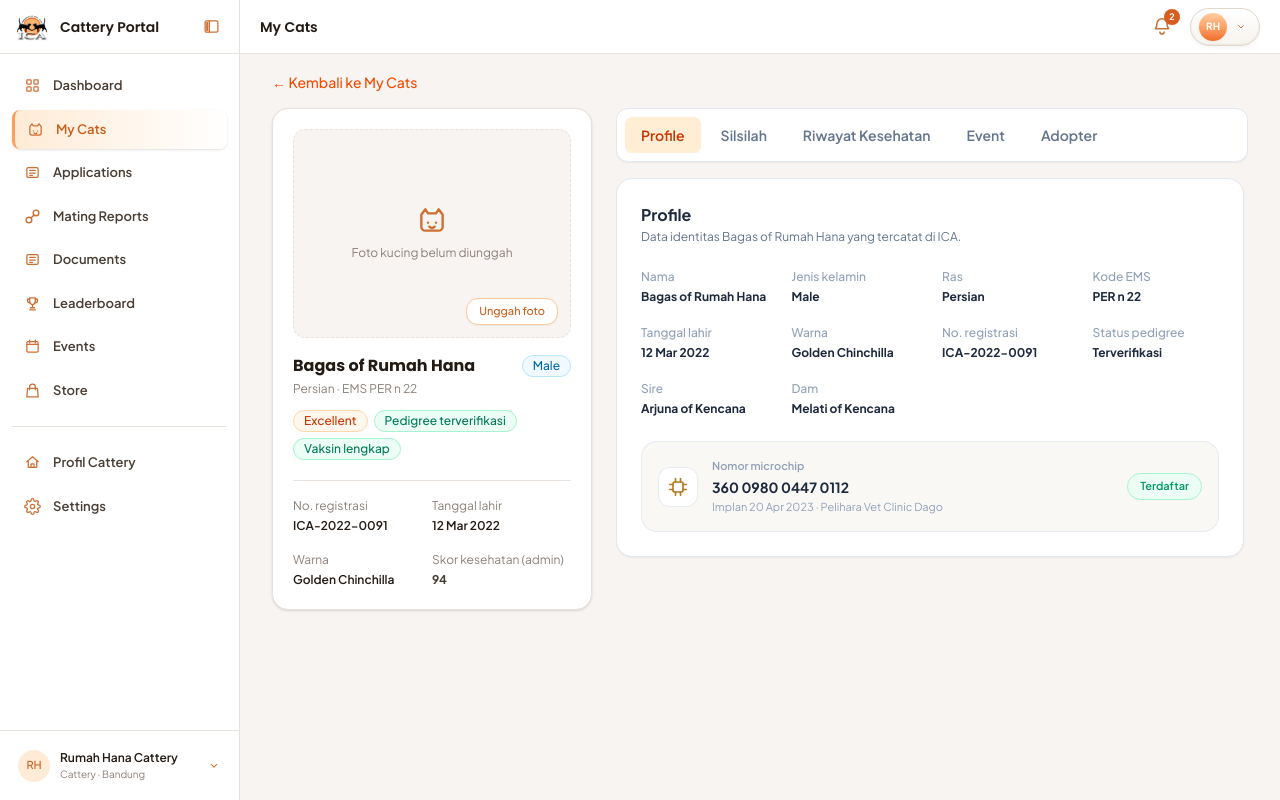
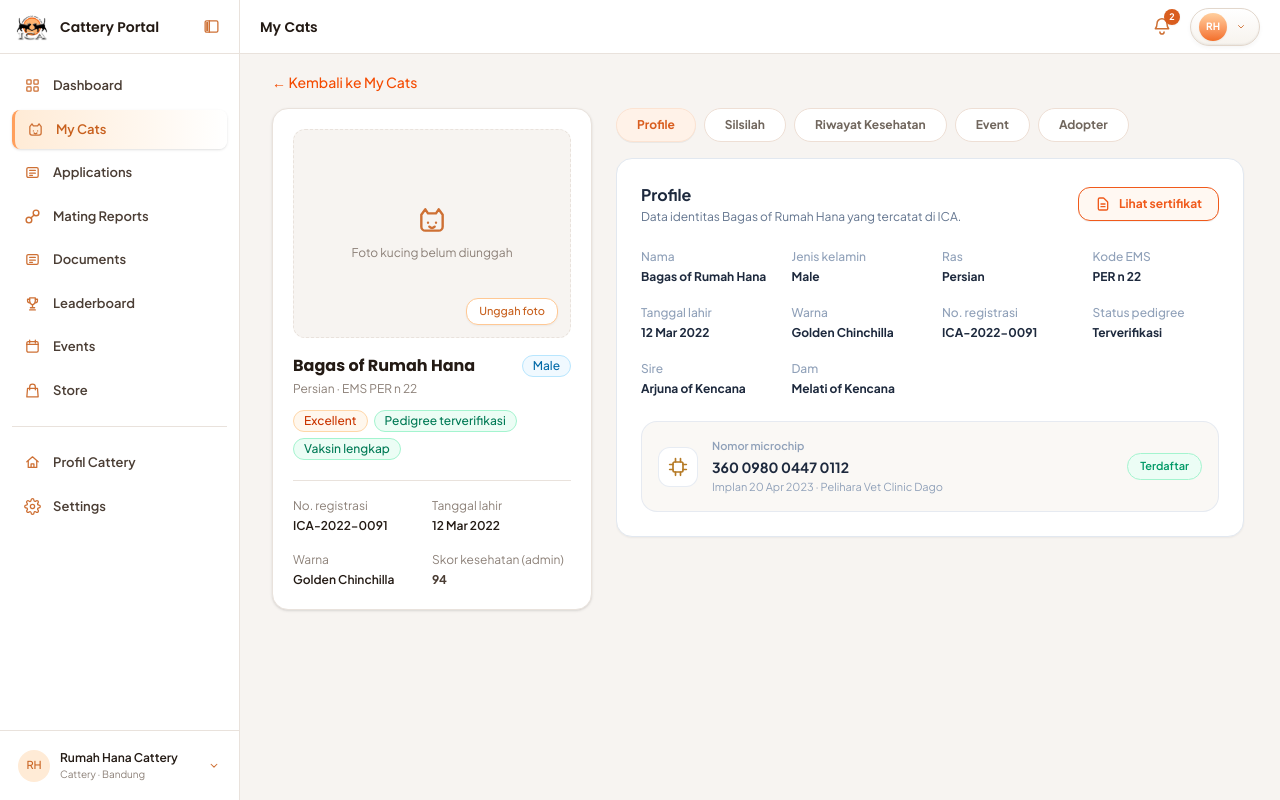
Before and after one commit to Riwriw-pnya/ica, a Next.js app: page /cattery/my-cats/1 in a window 1280 px wide. Built offline with nearby package versions, Linux system fonts and the light colour scheme.

Commit message:
feat: add preview sertif, fix ui tabs desktop cattery

```diff
--- a/app/cattery/my-cats/[id]/components/CatDetailTabs.tsx
+++ b/app/cattery/my-cats/[id]/components/CatDetailTabs.tsx
@@ -28,6 +28,7 @@ type TabKey = "profile" | "silsilah" | "health" | "events" | "adopter";
 type ExtendedCatProfile = CatProfileDetail & {
   emsCode?: string;
   microchip?: string;
+  certificateUrl?: string;
 };
 
 interface CatDetailTabsProps {
@@ -37,6 +38,13 @@ interface CatDetailTabsProps {
   healthVaccines?: CatHealthVaccine[];
   adopters?: CatAdopterItem[];
 }
+
+// Mapping gambar sertifikat berdasarkan ID kucing
+const certificateImages: Record<number, string> = {
+  1: "/certificates/certificate-bagas.jpg",
+  2: "/certificates/certificate-nara.jpg",
+  3: "/certificates/certificate-arum.jpg",
+};
 
 const dummyVaccinesComplete: CatHealthVaccine[] = [
   { id: "1", catId: 1, title: "Tricat (F3)", givenDate: "14 Mar 2024", clinic: "Klinik Mitra Satwa Bandung", status: "Sudah" },
@@ -59,7 +67,6 @@ export function CatDetailTabs({
 }: CatDetailTabsProps) {
   const [active, setActive] = useState<TabKey>("profile");
 
-  const initialData = cat.id % 2 === 0 ? dummyVaccinesIncomplete : dummyVaccinesComplete;
   const [vaccineList, setVaccineList] = useState<ExtendedCatHealthVaccine[]>(
     (cat.id % 2 === 0 ? dummyVaccinesIncomplete : dummyVaccinesComplete) as ExtendedCatHealthVaccine[]
   );
@@ -83,11 +90,9 @@ export function CatDetailTabs({
   const handleAddManualVaccine = (newVaccine: { title: string; givenDate: string; clinic: string }) => {
     setVaccineList((prev) => {
       const cleanTitle = newVaccine.title.trim().toLowerCase();
-
       const exists = prev.some((v) => v.title.trim().toLowerCase() === cleanTitle);
 
       if (exists) {
-        // Jika vaksin sudah ada di daftar, update item yang berstatus Belum/Lama
         return prev.map((v) => {
           if (v.title.trim().toLowerCase() === cleanTitle) {
             return {
@@ -102,7 +107,6 @@ export function CatDetailTabs({
         });
       }
 
-      // Jika vaksin jenis baru tambahkan sebagai item baru
       return [
         ...prev,
         {
@@ -119,13 +123,81 @@ export function CatDetailTabs({
 
   return (
     <div className="flex flex-col h-full space-y-4 overflow-hidden">
-      {/* Header Tab Navigation */}
-      <div className="shrink-0 rounded-xl border border-slate-200 bg-white p-2 shadow-xs">
+
+      {/* ========================================================= */}
+      {/* 1. HEADER TAB NAVIGATION - DESKTOP (SESUAI FOTO DESAIN)    */}
+      {/* ========================================================= */}
+      <div className="hidden lg:flex items-center gap-2 shrink-0">
+        <button
+          type="button"
+          onClick={() => setActive("profile")}
+          className={`rounded-full px-5 py-2 text-xs font-bold transition-all cursor-pointer border ${
+            active === "profile"
+              ? "bg-[#FFF2E8] text-[#D95D1E] border-[#FCE3D2] shadow-2xs"
+              : "bg-white text-[#70665D] border-[#EEDFD5] hover:bg-[#FAF7F2] hover:text-[#1A1513]"
+          }`}
+        >
+          Profile
+        </button>
+
+        <button
+          type="button"
+          onClick={() => setActive("silsilah")}
+          className={`rounded-full px-5 py-2 text-xs font-bold transition-all cursor-pointer border ${
+            active === "silsilah"
+              ? "bg-[#FFF2E8] text-[#D95D1E] border-[#FCE3D2] shadow-2xs"
+              : "bg-white text-[#70665D] border-[#EEDFD5] hover:bg-[#FAF7F2] hover:text-[#1A1513]"
+          }`}
+        >
+          Silsilah
+        </button>
+
+        <button
+          type="button"
+          onClick={() => setActive("health")}
+          className={`rounded-full px-5 py-2 text-xs font-bold transition-all cursor-pointer border ${
+            active === "health"
+              ? "bg-[#FFF2E8] text-[#D95D1E] border-[#FCE3D2] shadow-2xs"
+              : "bg-white text-[#70665D] border-[#EEDFD5] hover:bg-[#FAF7F2] hover:text-[#1A1513]"
+          }`}
+        >
+          Riwayat Kesehatan
+        </button>
+
+        <button
+          type="button"
+          onClick={() => setActive("events")}
+          className={`rounded-full px-5 py-2 text-xs font-bold transition-all cursor-pointer border ${
+            active === "events"
+              ? "bg-[#FFF2E8] text-[#D95D1E] border-[#FCE3D2] shadow-2xs"
+              : "bg-white text-[#70665D] border-[#EEDFD5] hover:bg-[#FAF7F2] hover:text-[#1A1513]"
+          }`}
+        >
+          Event
+        </button>
+
+        <button
+          type="button"
+          onClick={() => setActive("adopter")}
+          className={`rounded-full px-5 py-2 text-xs font-bold transition-all cursor-pointer border ${
+            active === "adopter"
+              ? "bg-[#FFF2E8] text-[#D95D1E] border-[#FCE3D2] shadow-2xs"
+              : "bg-white text-[#70665D] border-[#EEDFD5] hover:bg-[#FAF7F2] hover:text-[#1A1513]"
+          }`}
+        >
+          Adopter
+        </button>
+      </div>
+
+      {/* ========================================================= */}
+      {/* 2. HEADER TAB NAVIGATION - MOBILE (DI-KEEP SESUAI ASLI)   */}
+      {/* ========================================================= */}
+      <div className="block lg:hidden shrink-0 rounded-xl border border-slate-200 bg-white p-2 shadow-xs">
         <div className="flex items-center gap-1 overflow-x-auto no-scrollbar scroll-smooth">
           <button
             type="button"
             onClick={() => setActive("profile")}
-            className={`whitespace-nowrap rounded-lg px-4 py-2 text-xs md:text-sm font-semibold transition-all cursor-pointer ${
+            className={`whitespace-nowrap rounded-lg px-4 py-2 text-xs font-semibold transition-all cursor-pointer ${
               active === "profile"
                 ? "bg-orange-100 text-orange-700 shadow-xs"
                 : "text-slate-500 hover:bg-slate-50 hover:text-slate-700"
@@ -137,7 +209,7 @@ export function CatDetailTabs({
           <button
             type="button"
             onClick={() => setActive("silsilah")}
-            className={`whitespace-nowrap rounded-lg px-4 py-2 text-xs md:text-sm font-semibold transition-all cursor-pointer ${
+            className={`whitespace-nowrap rounded-lg px-4 py-2 text-xs font-semibold transition-all cursor-pointer ${
               active === "silsilah"
                 ? "bg-orange-100 text-orange-700 shadow-xs"
                 : "text-slate-500 hover:bg-slate-50 hover:text-slate-700"
@@ -149,7 +221,7 @@ export function CatDetailTabs({
           <button
             type="button"
             onClick={() => setActive("health")}
-            className={`whitespace-nowrap rounded-lg px-4 py-2 text-xs md:text-sm font-semibold transition-all cursor-pointer ${
+            className={`whitespace-nowrap rounded-lg px-4 py-2 text-xs font-semibold transition-all cursor-pointer ${
               active === "health"
                 ? "bg-orange-100 text-orange-700 shadow-xs"
                 : "text-slate-500 hover:bg-slate-50 hover:text-slate-700"
@@ -161,7 +233,7 @@ export function CatDetailTabs({
           <button
             type="button"
             onClick={() => setActive("events")}
-            className={`whitespace-nowrap rounded-lg px-4 py-2 text-xs md:text-sm font-semibold transition-all cursor-pointer ${
+            className={`whitespace-nowrap rounded-lg px-4 py-2 text-xs font-semibold transition-all cursor-pointer ${
               active === "events"
                 ? "bg-orange-100 text-orange-700 shadow-xs"
                 : "text-slate-500 hover:bg-slate-50 hover:text-slate-700"
@@ -173,7 +245,7 @@ export function CatDetailTabs({
           <button
             type="button"
             onClick={() => setActive("adopter")}
-            className={`whitespace-nowrap rounded-lg px-4 py-2 text-xs md:text-sm font-semibold transition-all cursor-pointer ${
+            className={`whitespace-nowrap rounded-lg px-4 py-2 text-xs font-semibold transition-all cursor-pointer ${
               active === "adopter"
                 ? "bg-orange-100 text-orange-700 shadow-xs"
                 : "text-slate-500 hover:bg-slate-50 hover:text-slate-700"
@@ -224,6 +296,7 @@ function ChipIcon({ className }: { className?: string }) {
 {/* Tab Profile */}
 function ProfileTab({ cat }: { cat: ExtendedCatProfile }) {
   const [imagePreview, setImagePreview] = useState<string | null>(cat.image || null);
+  const [isCertificateOpen, setIsCertificateOpen] = useState(false);
   const fileInputRef = useRef<HTMLInputElement>(null);
   const { showToast } = useToast();
 
@@ -236,6 +309,8 @@ function ProfileTab({ cat }: { cat: ExtendedCatProfile }) {
     }
   };
 
+  const certImgUrl = cat.certificateUrl || certificateImages[cat.id];
+
   return (
     <>
       <input
@@ -247,7 +322,8 @@ function ProfileTab({ cat }: { cat: ExtendedCatProfile }) {
       />
 
       {/* Mobile Profile View */}
-      <div className="block lg:hidden rounded-2xl border border-[#EEDFD5] bg-white p-4 shadow-2xs space-y-4">
+      <div className="block lg:hidden space-y-3">
+        <div className="rounded-2xl border border-[#EEDFD5] bg-white p-4 shadow-2xs space-y-4">
           <div className="relative flex aspect-[4/3] w-full flex-col items-center justify-center overflow-hidden rounded-2xl border border-dashed border-[#EEDFD5] bg-[#FAF7F2] text-[#8C8074]">
             {imagePreview ? (
               <Image src={imagePreview} alt={cat.name} fill className="object-cover" />
@@ -311,13 +387,39 @@ function ProfileTab({ cat }: { cat: ExtendedCatProfile }) {
           </div>
         </div>
 
+        {/* Tombol Lihat Sertifikat Mobile */}
+        <button
+          type="button"
+          onClick={() => setIsCertificateOpen(true)}
+          className="w-full flex items-center justify-center gap-2 rounded-xl border border-[#F05A1B] bg-[#FFF8F2] hover:bg-[#FFEFE3] py-3 text-xs font-bold text-[#F05A1B] shadow-2xs transition active:scale-[0.99] cursor-pointer"
+        >
+          <svg className="w-4 h-4" fill="none" viewBox="0 0 24 24" stroke="currentColor" strokeWidth="2">
+            <path strokeLinecap="round" strokeLinejoin="round" d="M9 12h6m-6 4h6m2 5H7a2 2 0 01-2-2V5a2 2 0 012-2h5.586a1 1 0 01.707.293l5.414 5.414a1 1 0 01.293.707V19a2 2 0 01-2 2z" />
+          </svg>
+          Lihat sertifikat
+        </button>
+      </div>
+
       {/* Desktop Profile View */}
       <div className="hidden lg:block rounded-2xl border border-slate-200 bg-white p-6 shadow-xs space-y-6">
+        <div className="flex items-center justify-between">
           <div>
             <h3 className="text-base font-bold text-slate-800">Profile</h3>
             <p className="text-xs text-slate-500 mt-0.5">
               Data identitas {cat.name || "Bagas of Rumah Hana"} yang tercatat di ICA.
             </p>
+          </div>
+
+          <button
+            type="button"
+            onClick={() => setIsCertificateOpen(true)}
+            className="flex items-center gap-2 rounded-xl border border-[#F05A1B] bg-[#FFF8F2] hover:bg-[#FFEFE3] px-4 py-2 text-xs font-bold text-[#F05A1B] transition active:scale-95 cursor-pointer shadow-2xs"
+          >
+            <svg className="w-4 h-4" fill="none" viewBox="0 0 24 24" stroke="currentColor" strokeWidth="2">
+              <path strokeLinecap="round" strokeLinejoin="round" d="M9 12h6m-6 4h6m2 5H7a2 2 0 01-2-2V5a2 2 0 012-2h5.586a1 1 0 01.707.293l5.414 5.414a1 1 0 01.293.707V19a2 2 0 01-2 2z" />
+            </svg>
+            Lihat sertifikat
+          </button>
         </div>
 
         {/* Grid Informasi Identitas */}
@@ -394,11 +496,121 @@ function ProfileTab({ cat }: { cat: ExtendedCatProfile }) {
         </div>
 
       </div>
+
+      {/* ========================================================= */}
+      {/* MODAL PREVIEW SERTIFIKAT DIGITAL                          */}
+      {/* ========================================================= */}
+      {isCertificateOpen && (
+        <div className="fixed inset-0 z-50 flex items-center justify-center bg-black/60 p-4 backdrop-blur-xs animate-fade-in">
+          <div className="relative w-full max-w-2xl rounded-2xl bg-white p-6 shadow-2xl space-y-4 overflow-hidden border border-slate-100">
+            <div className="flex items-center justify-between border-b border-slate-100 pb-3">
+              <div>
+                <h3 className="text-base font-bold text-slate-900">
+                  Sertifikat Pedigree · {cat.name}
+                </h3>
+                <p className="text-xs text-slate-500 mt-0.5">
+                  No. Registrasi: {cat.registrationNumber || cat.regCode}
+                </p>
+              </div>
+              <button
+                type="button"
+                onClick={() => setIsCertificateOpen(false)}
+                className="flex h-8 w-8 items-center justify-center rounded-full bg-slate-100 text-slate-500 hover:bg-slate-200 transition cursor-pointer"
+              >
+                ✕
+              </button>
+            </div>
+
+            {certImgUrl ? (
+              <div className="relative w-full aspect-[4/3] rounded-xl overflow-hidden border border-slate-200 bg-slate-50 flex items-center justify-center">
+                <Image
+                  src={certImgUrl}
+                  alt={`Sertifikat ${cat.name}`}
+                  fill
+                  className="object-contain"
+                />
+              </div>
+            ) : (
+              <div className="relative overflow-hidden rounded-xl border-2 border-[#D9A76A] bg-[#FFFDF9] p-6 shadow-inner text-center space-y-4">
+                <div className="flex justify-between items-center text-[10px] text-[#9E7846] font-bold uppercase tracking-wider">
+                  <span>Indonesian Cat Association</span>
+                  <span>FIFe Member</span>
+                </div>
+
+                <div className="py-2">
+                  <div className="inline-block rounded-full bg-[#FFF5EC] border border-[#FDE3CE] px-3 py-0.5 text-[10px] font-bold text-[#F05A1B] mb-2">
+                    Official Pedigree Certificate
+                  </div>
+                  <h2 className="font-serif text-xl sm:text-2xl font-bold text-[#3B2D1A] tracking-wide">
+                    {cat.name}
+                  </h2>
+                  <p className="text-xs text-[#8C7355] mt-1 font-medium">
+                    {cat.breed} · EMS: {cat.emsCode || "PER n 22"}
+                  </p>
+                </div>
+
+                <div className="grid grid-cols-2 sm:grid-cols-3 gap-3 rounded-lg border border-[#E8D8C3] bg-white/80 p-3 text-left text-xs">
+                  <div>
+                    <span className="block text-[10px] text-slate-400">No. Registrasi</span>
+                    <span className="font-bold text-slate-800">{cat.registrationNumber || cat.regCode}</span>
+                  </div>
+                  <div>
+                    <span className="block text-[10px] text-slate-400">Tanggal Lahir</span>
+                    <span className="font-bold text-slate-800">{cat.birthDate}</span>
+                  </div>
+                  <div>
+                    <span className="block text-[10px] text-slate-400">Jenis Kelamin</span>
+                    <span className="font-bold text-slate-800">{cat.gender}</span>
+                  </div>
+                  <div>
+                    <span className="block text-[10px] text-slate-400">Warna</span>
+                    <span className="font-bold text-slate-800">{cat.color}</span>
+                  </div>
+                  <div className="col-span-2">
+                    <span className="block text-[10px] text-slate-400">Nomor Microchip</span>
+                    <span className="font-bold text-slate-800">{cat.microchip || "360 0980 0447 0112"}</span>
+                  </div>
+                </div>
+
+                <div className="pt-2 flex items-center justify-between text-[11px] text-[#9E7846]">
+                  <div>
+                    <p className="font-semibold">Terverifikasi oleh Admin ICA</p>
+                    <p className="text-[9px] text-slate-400">Bandung, West Java</p>
+                  </div>
+                  <div className="flex items-center gap-1.5 font-bold text-[#28844B] bg-[#EFF8F3] px-2.5 py-1 rounded-full border border-[#D3EEDD]">
+                    ✓ Valid & Active
+                  </div>
+                </div>
+              </div>
+            )}
+
+            <div className="flex items-center justify-end gap-3 pt-1">
+              <button
+                type="button"
+                onClick={() => {
+                  showToast("Unduh Sertifikat", `Sertifikat ${cat.name} berhasil diunduh.`);
+                  setIsCertificateOpen(false);
+                }}
+                className="flex items-center gap-2 rounded-xl bg-[#F05A1B] hover:bg-[#D95D1E] px-5 py-2.5 text-xs font-bold text-white shadow-xs transition active:scale-95 cursor-pointer"
+              >
+                Unduh PDF
+              </button>
+              <button
+                type="button"
+                onClick={() => setIsCertificateOpen(false)}
+                className="rounded-xl border border-slate-200 bg-white px-5 py-2.5 text-xs font-bold text-slate-600 hover:bg-slate-50 transition cursor-pointer"
+              >
+                Tutup
+              </button>
+            </div>
+          </div>
+        </div>
+      )}
     </>
   );
 }
 
-{/* Tab Adopter (Mobile & Desktop Separated) */}
+{/* Tab Adopter */}
 function AdopterTab({ catName, adopters }: { catName: string; adopters: CatAdopterItem[] }) {
   const defaultAdopters = [
     {
@@ -429,9 +641,6 @@ function AdopterTab({ catName, adopters }: { catName: string; adopters: CatAdopt
 
   return (
     <>
-      {/* ========================================================= */}
-      {/* 1. TAMPILAN MOBILE VIEW (PRESISI FOTO ACUAN)              */}
-      {/* ========================================================= */}
       <div className="block lg:hidden space-y-3">
         <p className="text-xs text-[#8C8074] px-1">
           Dari data kelahiran mating report yang disetujui.
@@ -446,7 +655,6 @@ function AdopterTab({ catName, adopters }: { catName: string; adopters: CatAdopt
                 key={adopter.id}
                 className="rounded-2xl border border-[#EEDFD5] bg-white p-4 shadow-2xs space-y-3"
               >
-                {/* Header Card: Avatar, Nama, HP, & Badge */}
                 <div className="flex items-center justify-between gap-2">
                   <div className="flex items-center gap-3">
                     <div className="flex h-10 w-10 items-center justify-center rounded-full bg-[#FAF7F2] border border-[#EEDFD5] text-xs font-bold text-[#1A1513] shrink-0">
@@ -470,7 +678,6 @@ function AdopterTab({ catName, adopters }: { catName: string; adopters: CatAdopt
                   </span>
                 </div>
 
-                {/* List Detail: Kitten, Microchip, Tanggal Adopsi */}
                 <div className="space-y-2 pt-1 text-xs">
                   <div className="flex items-center justify-between border-b border-[#F4EFE9] pb-2">
                     <span className="text-[#8C8074]">Kitten</span>
@@ -493,9 +700,6 @@ function AdopterTab({ catName, adopters }: { catName: string; adopters: CatAdopt
         </div>
       </div>
 
-      {/* ========================================================= */}
-      {/* 2. TAMPILAN DESKTOP VIEW (TETAP SAMA TANPA DIUBAH)         */}
-      {/* ========================================================= */}
       <div className="hidden lg:block rounded-2xl border border-slate-200 bg-white p-6 shadow-xs space-y-5">
         <div className="flex items-center justify-between">
           <div>
--- a/app/cattery/my-cats/[id]/components/EventHistoryList.tsx
+++ b/app/cattery/my-cats/[id]/components/EventHistoryList.tsx
@@ -62,11 +62,11 @@ export function EventHistoryList({ catName, events }: EventHistoryListProps) {
       {/* 2. TAMPILAN DESKTOP VIEW                                  */}
       {/* ========================================================= */}
       <div className="hidden lg:block rounded-2xl border border-slate-200 bg-white p-5 shadow-xs space-y-4">
-        <div className="flex items-center justify-between">
-          <h3 className="text-base font-bold text-slate-800">Riwayat event</h3>
+        <div className="flex items-center justify-between pt-2">
+          <h3 className="font-display text-base font-bold text-[var(--color-ink-900)]">Riwayat event</h3>
           <span className="text-xs text-slate-400">{events.length} event</span>
         </div>
-        <p className="text-xs text-slate-500 -mt-2">
+        <p className="text-xs text-slate-500 -mt-3">
           Keikutsertaan {catName} pada cat show resmi ICA beserta hasil penjurian.
         </p>
 
--- a/app/cattery/my-cats/[id]/components/HealthHistoryTab.tsx
+++ b/app/cattery/my-cats/[id]/components/HealthHistoryTab.tsx
@@ -230,8 +230,8 @@ export function HealthHistoryTab({
 
           {/* Header Ringkas */}
           <div className="flex items-center justify-between">
-            <div>
-              <h3 className="text-base font-bold text-slate-800">Riwayat kesehatan</h3>
+            <div className="pt-1">
+              <h3 className="font-display text-base font-bold text-[var(--color-ink-900)]">Riwayat kesehatan</h3>
               <p className="text-xs text-slate-500">Status vaksinasi {catName}.</p>
             </div>
 
```
Also changed, not shown: components/cattery/header/DesktopHeader.tsx (+19 -16 lines). Lines whose indentation alone changed are shown as unchanged.
